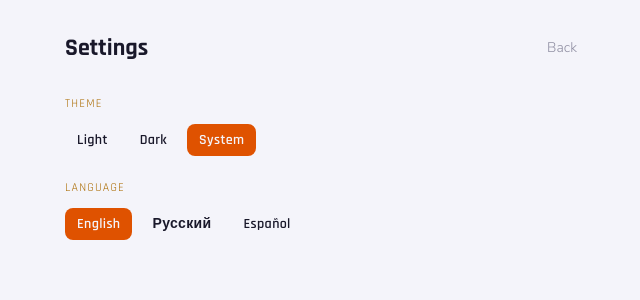
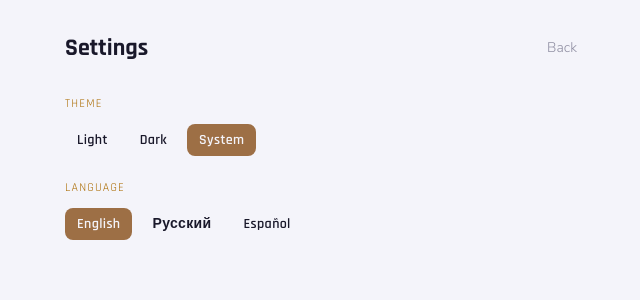
Before and after one commit to CorazonCruzo/saccada, a React (Vite) app: page /settings in a window 1280 px wide. Shown: the top 300 px of the page, without its empty margins (319-959 px from the left). Built offline with nearby package versions, Linux system fonts and the light colour scheme.

Commit message:
style: replace saffron (#ff6b35) with gold (#c4956a) as primary accent

```diff
--- a/src/app/styles/globals.css
+++ b/src/app/styles/globals.css
@@ -99,7 +99,7 @@
   --saccada-bg-deep:    oklch(0.97  0.007 286);   /* L: 0.097→0.97  subtle lavender white     */
   --saccada-bg-mid:     oklch(0.94  0.012 286);   /* L: 0.154→0.94  card/panel lavender        */
   --saccada-bg-surface: oklch(0.91  0.018 284);   /* L: 0.196→0.91  hover/active surface       */
-  --saccada-saffron:    oklch(0.62  0.196 46);    /* L: 0.686→0.62  darker for light-bg contrast */
+  --saccada-saffron:    oklch(0.58  0.082 62);    /* gold — matches dark theme #c4956a */
   --saccada-turmeric:   oklch(0.58  0.155 78);    /* L: 0.775→0.58  headings need more contrast */
   --saccada-gold:       oklch(0.58  0.082 62);    /* L: 0.693→0.58  borders, subtle accents     */
   --saccada-teal:       oklch(0.62  0.109 183);   /* L: 0.737→0.62  badges, tracking UI         */
@@ -119,7 +119,7 @@
   --card-foreground:      oklch(0.22  0.035 286);
   --popover:              oklch(0.94  0.012 286);
   --popover-foreground:   oklch(0.22  0.035 286);
-  --primary:              oklch(0.62  0.196 46);
+  --primary:              oklch(0.58  0.082 62);
   --primary-foreground:   oklch(0.97  0.007 286);
   --secondary:            oklch(0.94  0.012 286);
   --secondary-foreground: oklch(0.22  0.035 286);
@@ -130,8 +130,8 @@
   --destructive:          #e84393;
   --border:               oklch(0.86  0.020 284);
   --input:                oklch(0.82  0.025 284);
-  --ring:                 oklch(0.62  0.196 46);
-  --chart-1:              oklch(0.62  0.196 46);
+  --ring:                 oklch(0.58  0.082 62);
+  --chart-1:              oklch(0.58  0.082 62);
   --chart-2:              oklch(0.62  0.109 183);
   --chart-3:              oklch(0.58  0.155 78);
   --chart-4:              #6c5ce7;
@@ -144,7 +144,7 @@
   --saccada-bg-deep: #0e0a1a;
   --saccada-bg-mid: #1a1035;
   --saccada-bg-surface: #231a42;
-  --saccada-saffron: #ff6b35;
+  --saccada-saffron: #c4956a;
   --saccada-turmeric: #e8a838;
   --saccada-gold: #c4956a;
   --saccada-teal: #2ec4b6;
@@ -164,7 +164,7 @@
   --card-foreground: #f0e6d3;
   --popover: #1a1035;
   --popover-foreground: #f0e6d3;
-  --primary: #ff6b35;
+  --primary: #c4956a;
   --primary-foreground: #0e0a1a;
   --secondary: #1a1035;
   --secondary-foreground: #f0e6d3;
@@ -175,8 +175,8 @@
   --destructive: #e84393;
   --border: #2d2255;
   --input: #392d5e;
-  --ring: #ff6b35;
-  --chart-1: #ff6b35;
+  --ring: #c4956a;
+  --chart-1: #c4956a;
   --chart-2: #2ec4b6;
   --chart-3: #e8a838;
   --chart-4: #6c5ce7;
--- a/src/pages/calibration/CalibrationPage.tsx
+++ b/src/pages/calibration/CalibrationPage.tsx
@@ -772,7 +772,7 @@ export default function CalibrationPage() {
                 <GazeProgressRing progress={gazeProgress} size={dotSize} />
               )}
               <span
-                className={`block rounded-full shadow-[0_0_16px_rgba(255,107,53,0.5)] transition-transform ${
+                className={`block rounded-full shadow-[0_0_16px_rgba(196,149,106,0.5)] transition-transform ${
                   phase === 'validating-wait'
                     ? 'animate-pulse bg-turmeric'
                     : calibrationMode === 'click' && !isValidation
--- a/src/shared/config/palette.ts
+++ b/src/shared/config/palette.ts
@@ -7,7 +7,7 @@ export const palette = {
     surface: '#231a42',
   },
   warm: {
-    saffron: '#ff6b35',
+    saffron: '#c4956a',
     turmeric: '#e8a838',
     gold: '#c4956a',
   },
--- a/src/shared/ui/button.tsx
+++ b/src/shared/ui/button.tsx
@@ -9,7 +9,7 @@ const buttonVariants = cva(
   {
     variants: {
       variant: {
-        default: "bg-primary text-primary-foreground hover:brightness-115 hover:shadow-[0_0_20px_rgba(255,107,53,0.3)]",
+        default: "bg-primary text-primary-foreground hover:brightness-115 hover:shadow-[0_0_20px_rgba(196,149,106,0.3)]",
         destructive:
           "bg-destructive text-white hover:brightness-115 focus-visible:ring-destructive/20",
         outline:
```
